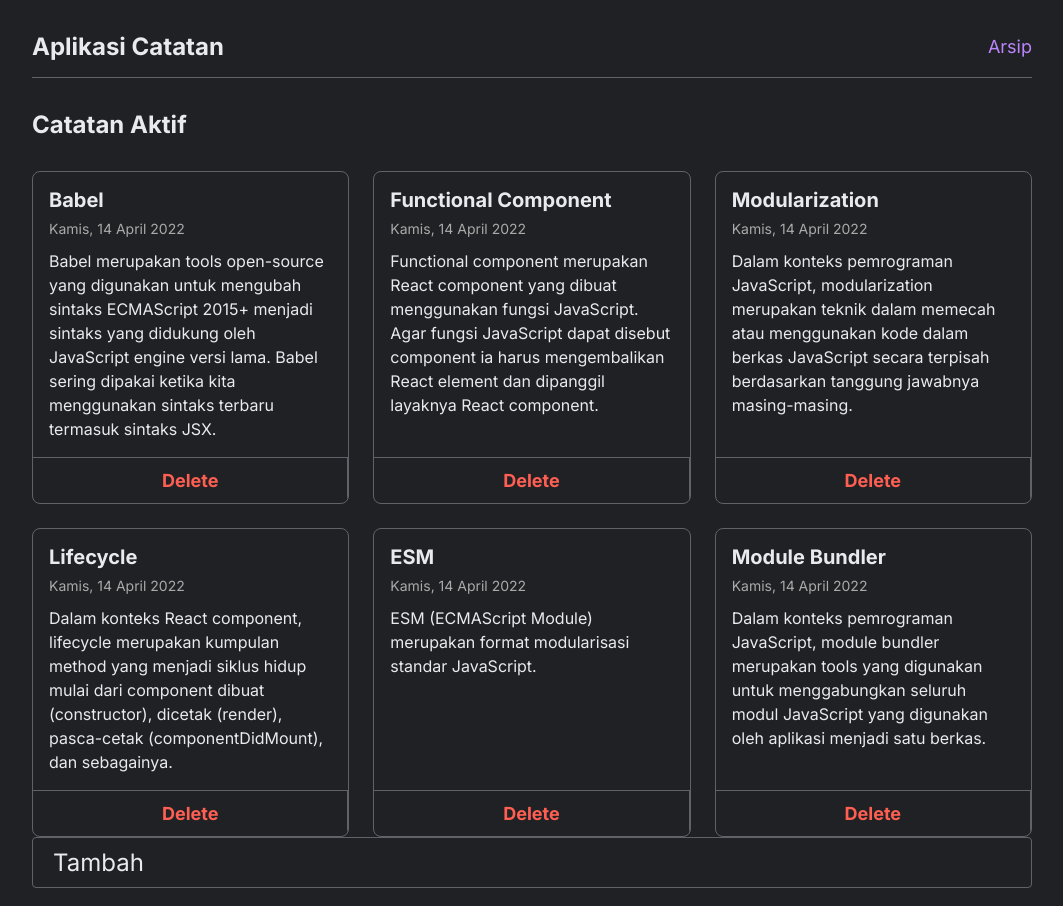
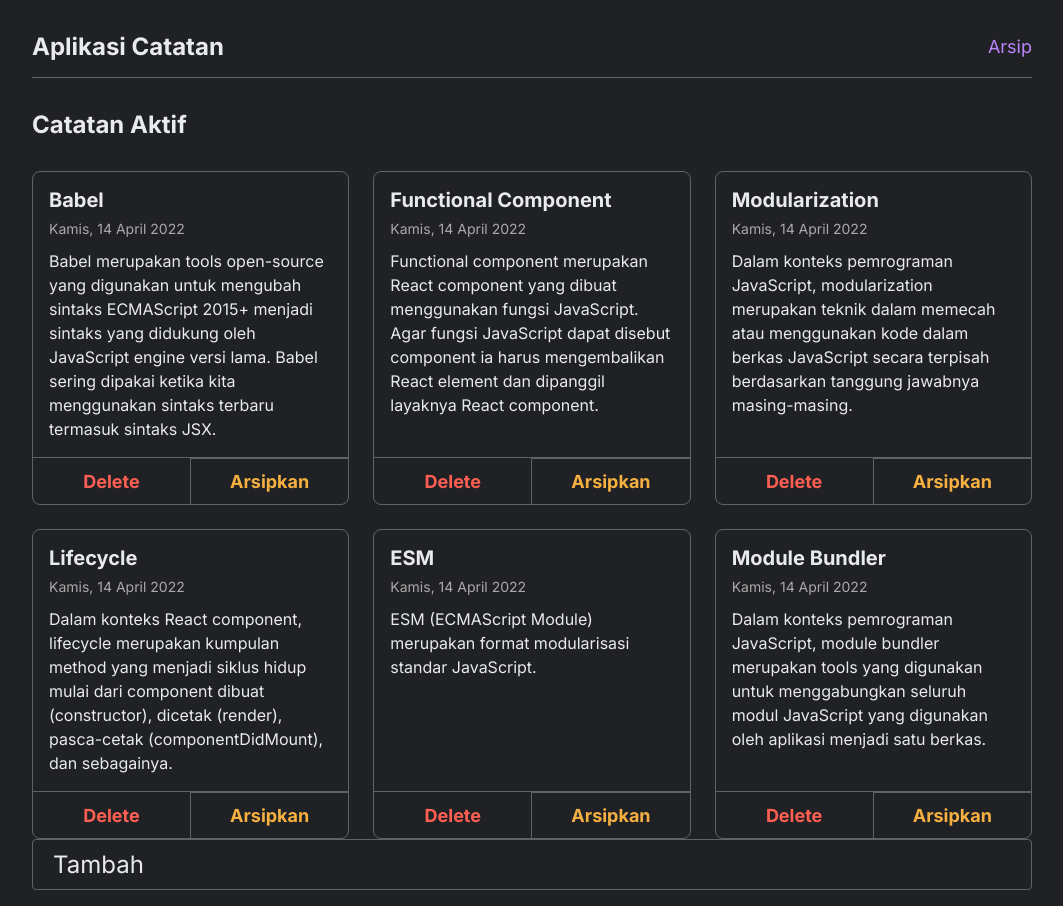
Before and after one commit to ushaimramadhan/dicoding-react-fundamental, a React (Vite) app: page / in a window 1280 px wide. Shown: the whole page, without its empty margins (108-1171 px from the left). Built offline with nearby package versions, Linux system fonts and the light colour scheme.

Commit message:
fixing bug in addpage

```diff
--- a/src/App.jsx
+++ b/src/App.jsx
@@ -3,6 +3,7 @@ import { BrowserRouter, Routes, Route, Link } from 'react-router-dom';
 import HomePage from './pages/HomePage';
 import DetailPage from './pages/DetailPage';
 import AddPage from './pages/AddPage';
+import ArchivedPage from './pages/ArchivedPage';
 
 function App() {
   return (
@@ -19,6 +20,7 @@ function App() {
         <main>
           <Routes>
             <Route path='/' element={<HomePage />} />
+            <Route path='/archives' element={<ArchivedPage />} />
             <Route path='/notes/new' element={<AddPage />} />
             <Route path='/notes/:id' element={<DetailPage />} />
           </Routes>
--- a/src/components/NoteItem.jsx
+++ b/src/components/NoteItem.jsx
@@ -1,8 +1,8 @@
-import React from "react";
-import { showFormattedDate } from "../utils";
-import { Link } from "react-router-dom";
+import React from 'react';
+import { showFormattedDate } from '../utils';
+import { Link } from 'react-router-dom';
 
-function NoteItem({ id, title, body, createdAt, onDelete }) {
+function NoteItem({ id, title, body, createdAt, archived, onDelete, onArchive }) {
   return (
     <div className="note-item">
       <div className="note-item__content">
@@ -13,10 +13,15 @@ function NoteItem({ id, title, body, createdAt, onDelete }) {
         <p className="note-item__body">{body}</p>
       </div>
       <div className="note-item__action">
-        <button className="note-item__delete-button" onClick={() => onDelete(id)}>Delete</button>
+        <button className="note-item__delete-button" onClick={() => onDelete(id)}>
+          Delete
+        </button>
+        <button className="note-item__archive-button" onClick={() => onArchive(id)}>
+          {archived ? 'Pindahkan' : 'Arsipkan'}
+        </button>
       </div>
     </div>
-  )
+  );
 }
 
 export default NoteItem;
--- a/src/pages/AddPage.jsx
+++ b/src/pages/AddPage.jsx
@@ -1,9 +1,10 @@
-import React, { useState } from "react";
-import { useNavigate } from "react-router-dom";
-import { addNote } from "../utils/local-data";
+import React, { useState } from 'react';
+import { useNavigate } from 'react-router-dom';
+import { addNote } from '../utils/local-data';
 
 function AddPage() {
   const navigate = useNavigate();
+
   const [title, setTitle] = useState('');
   const [body, setBody] = useState('');
 
@@ -15,15 +16,16 @@ function AddPage() {
     setBody(event.target.value);
   }
 
-  function onSubmitEventHandler(event)  {
-    event.preventDefault();
-    addNote({ title, body });
-    navigate('');
+  function onSubmitEventHandler(event) {
+    event.preventDefault(); // Mencegah reload browser
+    addNote({ title, body }); // Simpan data
+    navigate('/'); // Kembali ke Home
   }
 
   return (
     <section className="add-new-page">
       <h2>Tambah Catatan</h2>
+      {/* PERHATIKAN: Tag form membungkus input DAN tombol */}
       <form onSubmit={onSubmitEventHandler}>
         <div className="add-new-page__input">
           <input
@@ -41,11 +43,14 @@ function AddPage() {
             required
           ></textarea>
         </div>
+
+        {/* Tombol HARUS ada di dalam scope <form> agar type="submit" bekerja */}
         <div className="add-new-page__action">
-          <button className="action" type="submit" title="Simpan">Simpan</button>
+          <button className="action" type="submit">Simpan</button>
         </div>
       </form>
     </section>
-  )
+  );
 }
+
 export default AddPage;
--- /dev/null
+++ b/src/pages/ArchivedPage.jsx
@@ -0,0 +1,46 @@
+import React from 'react';
+import { useSearchParams } from 'react-router-dom';
+import { getArchivedNotes, deleteNote, unarchiveNote } from '../utils/local-data';
+import NoteItem from '../components/NoteItem';
+
+function ArchivedPage() {
+  const [searchParams, setSearchParams] = useSearchParams();
+  const [notes, setNotes] = React.useState(getArchivedNotes());
+  const keyword = searchParams.get('keyword') || '';
+
+  function onDeleteHandler(id) {
+    deleteNote(id);
+    setNotes(getArchivedNotes());
+  }
+
+  function onUnarchiveHandler(id) {
+    unarchiveNote(id); // Kembalikan ke catatan aktif
+    setNotes(getArchivedNotes()); // Update state
+  }
+
+  const filteredNotes = notes.filter((note) => {
+    return note.title.toLowerCase().includes(keyword.toLowerCase());
+  });
+
+  return (
+    <section className="archives-page">
+      <h2>Catatan Arsip</h2>
+      {filteredNotes.length > 0 ? (
+        <div className="notes-list">
+          {filteredNotes.map((note) => (
+            <NoteItem
+              key={note.id}
+              {...note}
+              onDelete={onDeleteHandler}
+              onArchive={onUnarchiveHandler} // Di sini fungsinya unarchive
+            />
+          ))}
+        </div>
+      ) : (
+        <p className="notes-list__empty-message">Arsip kosong</p>
+      )}
+    </section>
+  );
+}
+
+export default ArchivedPage;
--- a/src/pages/HomePage.jsx
+++ b/src/pages/HomePage.jsx
@@ -1,35 +1,48 @@
-import React from "react";
-import { getAllNotes, deleteNote } from "../utils/local-data";
-import NoteItem from "../components/NoteItem";
-import { Link } from "react-router-dom";
+import React from 'react';
+import { useSearchParams } from 'react-router-dom'; // Kita siapkan utk search nanti
+import { getActiveNotes, deleteNote, archiveNote } from '../utils/local-data';
+import NoteItem from '../components/NoteItem';
+import { Link } from 'react-router-dom';
 
 function HomePage() {
-  const [notes, setNotes] = React.useState(getAllNotes());
+  const [searchParams, setSearchParams] = useSearchParams();
+  const [notes, setNotes] = React.useState(getActiveNotes());
+  const keyword = searchParams.get('keyword') || '';
 
   function onDeleteHandler(id) {
     deleteNote(id);
-    setNotes(getAllNotes());
+    setNotes(getActiveNotes());
   }
+
+  function onArchiveHandler(id) {
+    archiveNote(id); // Panggil fungsi arsip dari data lokal
+    setNotes(getActiveNotes()); // Update state (catatan akan hilang dari sini)
+  }
+
+  // Filter notes berdasarkan keyword search (Opsional 2 - sekalian disiapkan)
+  const filteredNotes = notes.filter((note) => {
+    return note.title.toLowerCase().includes(keyword.toLowerCase());
+  });
 
   return (
     <section className="homepage">
       <h2>Catatan Aktif</h2>
-      {notes.length > 0 ? (
+      {filteredNotes.length > 0 ? (
         <div className="notes-list">
-          {notes.map((note) => (
+          {filteredNotes.map((note) => (
             <NoteItem
               key={note.id}
               {...note}
               onDelete={onDeleteHandler}
+              onArchive={onArchiveHandler} // Pass handler arsip
             />
           ))}
         </div>
       ) : (
         <p className="notes-list__empty-message">Tidak ada catatan</p>
       )}
-
       <div className="homepage__action">
-        <Link to='/notes/new' className="action">Tambah</Link>
+        <Link to="/notes/new" className="action">Tambah</Link>
       </div>
     </section>
   );
--- a/src/styles/style.css
+++ b/src/styles/style.css
@@ -220,3 +220,22 @@ header h1 a:hover {
 .action:hover {
   background-color: #333;
 }
+
+.note-item__archive-button {
+  display: block;
+  width: 100%;
+  background-color: transparent;
+  border: 0;
+  border-top: 1px solid var(--border-color); /* Garis pemisah atas */
+  font-family: inherit;
+  font-size: 18px;
+  font-weight: bold;
+  cursor: pointer;
+  color: #f5b041; /* Kuning/Emas */
+  padding: 12px 0;
+  transition: background-color 0.2s;
+}
+
+.note-item__archive-button:hover {
+  background-color: #333;
+}
```
